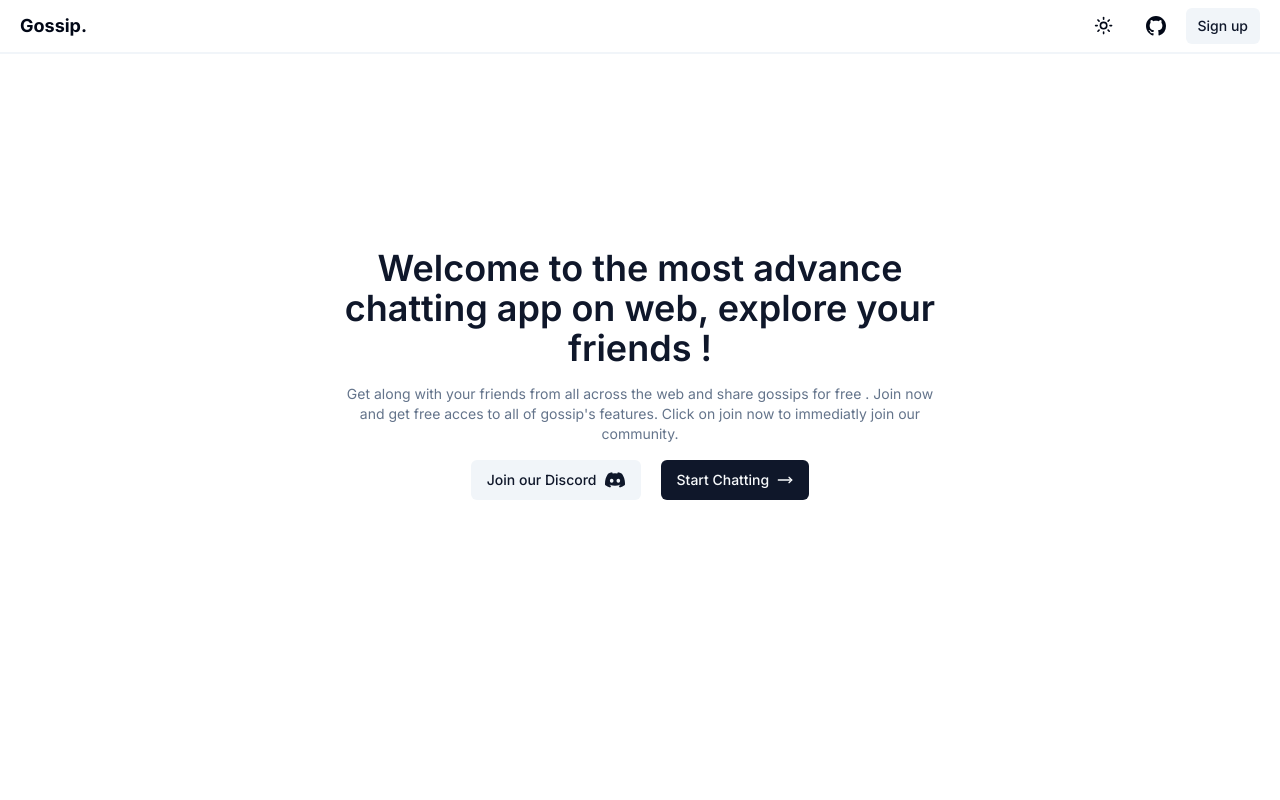
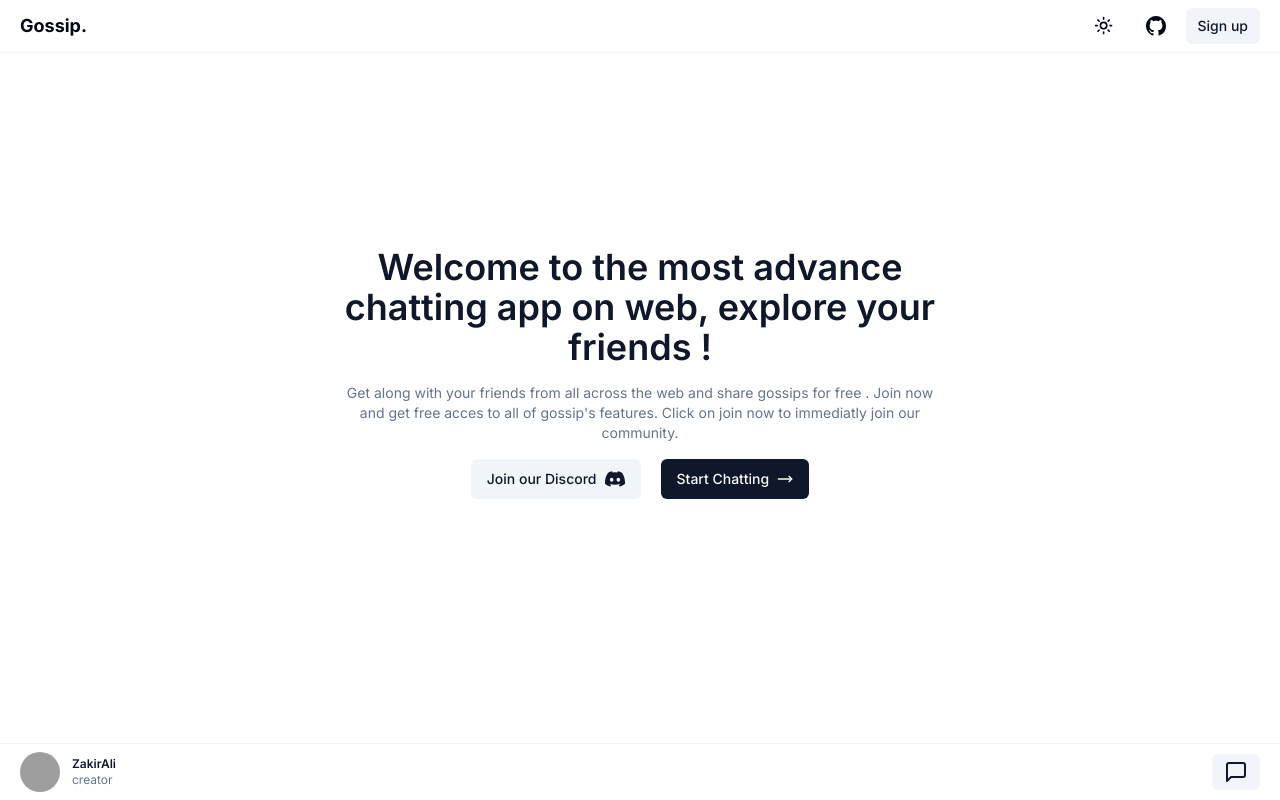
Before and after one commit to zakirali05/Gossip, a Next.js app: page / in a window 1280 px wide. Built offline with nearby package versions, Linux system fonts and the light colour scheme; grey boxes are pictures that could not be loaded.

Commit message:
Footer completed

```diff
--- a/app/(root)/page.tsx
+++ b/app/(root)/page.tsx
@@ -1,3 +1,4 @@
+import Footer from "@/components/footer";
 import Header from "@/components/header";
 import Hero from "@/components/hero";
 
@@ -6,6 +7,7 @@ export default function Home() {
    <div>
     <Header/>
     <Hero/>
+    <Footer/>
    </div>
   )
 }
--- /dev/null
+++ b/components/footer.tsx
@@ -0,0 +1,44 @@
+import { Avatar, AvatarFallback, AvatarImage } from "@/components/ui/avatar";
+import { Button } from "./ui/button";
+import { MessageSquare } from "lucide-react";
+
+import {
+  Tooltip,
+  TooltipContent,
+  TooltipProvider,
+  TooltipTrigger,
+} from "@/components/ui/tooltip";
+
+const Footer = () => {
+  const profileImg =
+    "https://avatars.githubusercontent.com/u/109236535?s=400&u=4e86c15b051226606a27a832c48b56b439804b3a&v=4";
+
+  return (
+    <div className="flex items-center justify-between    px-5 py-2  border-t border-secondary absolute bottom-0 w-full">
+      <div className="flex items-center gap-3">
+        <Avatar>
+          <AvatarImage src={profileImg} />
+          <AvatarFallback>ZK</AvatarFallback>
+        </Avatar>
+        <div className="flex flex-col">
+          <h2 className="text-primary text-xs font-semibold">ZakirAli</h2>
+          <p className="text-xs text-muted-foreground">creator</p>
+        </div>
+      </div>
+      <TooltipProvider>
+        <Tooltip delayDuration={10} >
+          <TooltipTrigger>
+            <Button size="sm" variant="secondary">
+              <MessageSquare />
+            </Button>
+          </TooltipTrigger>
+          <TooltipContent side="left">
+            <p>Chat with the creator</p>
+          </TooltipContent>
+        </Tooltip>
+      </TooltipProvider>
+    </div>
+  );
+};
+
+export default Footer;
--- a/components/header.tsx
+++ b/components/header.tsx
@@ -6,7 +6,7 @@ import {BsGithub} from "react-icons/bs"
 const Header = () => {
 const githubLink = "https://github.com/zakirali05/Gossip"
 
-  return <nav className="px-5 py-2  border-b-2 border-secondary">
+  return <nav className="px-5 py-2  border-b border-secondary">
     <div className="flex items-center justify-between">
         <div className="logo">
             <h1 className="font-bold text-lg">Gossip.</h1>
--- /dev/null
+++ b/components/ui/avatar.tsx
@@ -0,0 +1,50 @@
+"use client"
+
+import * as React from "react"
+import * as AvatarPrimitive from "@radix-ui/react-avatar"
+
+import { cn } from "@/lib/utils"
+
+const Avatar = React.forwardRef<
+  React.ElementRef<typeof AvatarPrimitive.Root>,
+  React.ComponentPropsWithoutRef<typeof AvatarPrimitive.Root>
+>(({ className, ...props }, ref) => (
+  <AvatarPrimitive.Root
+    ref={ref}
+    className={cn(
+      "relative flex h-10 w-10 shrink-0 overflow-hidden rounded-full",
+      className
+    )}
+    {...props}
+  />
+))
+Avatar.displayName = AvatarPrimitive.Root.displayName
+
+const AvatarImage = React.forwardRef<
+  React.ElementRef<typeof AvatarPrimitive.Image>,
+  React.ComponentPropsWithoutRef<typeof AvatarPrimitive.Image>
+>(({ className, ...props }, ref) => (
+  <AvatarPrimitive.Image
+    ref={ref}
+    className={cn("aspect-square h-full w-full", className)}
+    {...props}
+  />
+))
+AvatarImage.displayName = AvatarPrimitive.Image.displayName
+
+const AvatarFallback = React.forwardRef<
+  React.ElementRef<typeof AvatarPrimitive.Fallback>,
+  React.ComponentPropsWithoutRef<typeof AvatarPrimitive.Fallback>
+>(({ className, ...props }, ref) => (
+  <AvatarPrimitive.Fallback
+    ref={ref}
+    className={cn(
+      "flex h-full w-full items-center justify-center rounded-full bg-muted",
+      className
+    )}
+    {...props}
+  />
+))
+AvatarFallback.displayName = AvatarPrimitive.Fallback.displayName
+
+export { Avatar, AvatarImage, AvatarFallback }
--- /dev/null
+++ b/components/ui/tooltip.tsx
@@ -0,0 +1,30 @@
+"use client"
+
+import * as React from "react"
+import * as TooltipPrimitive from "@radix-ui/react-tooltip"
+
+import { cn } from "@/lib/utils"
+
+const TooltipProvider = TooltipPrimitive.Provider
+
+const Tooltip = TooltipPrimitive.Root
+
+const TooltipTrigger = TooltipPrimitive.Trigger
+
+const TooltipContent = React.forwardRef<
+  React.ElementRef<typeof TooltipPrimitive.Content>,
+  React.ComponentPropsWithoutRef<typeof TooltipPrimitive.Content>
+>(({ className, sideOffset = 4, ...props }, ref) => (
+  <TooltipPrimitive.Content
+    ref={ref}
+    sideOffset={sideOffset}
+    className={cn(
+      "z-50 overflow-hidden rounded-md border bg-popover px-3 py-1.5 text-sm text-popover-foreground shadow-md animate-in fade-in-0 zoom-in-95 data-[state=closed]:animate-out data-[state=closed]:fade-out-0 data-[state=closed]:zoom-out-95 data-[side=bottom]:slide-in-from-top-2 data-[side=left]:slide-in-from-right-2 data-[side=right]:slide-in-from-left-2 data-[side=top]:slide-in-from-bottom-2",
+      className
+    )}
+    {...props}
+  />
+))
+TooltipContent.displayName = TooltipPrimitive.Content.displayName
+
+export { Tooltip, TooltipTrigger, TooltipContent, TooltipProvider }
--- a/package.json
+++ b/package.json
@@ -9,8 +9,10 @@
     "lint": "next lint"
   },
   "dependencies": {
+    "@radix-ui/react-avatar": "^1.0.4",
     "@radix-ui/react-dropdown-menu": "^2.0.6",
     "@radix-ui/react-slot": "^1.0.2",
+    "@radix-ui/react-tooltip": "^1.0.7",
     "class-variance-authority": "^0.7.0",
     "clsx": "^2.0.0",
     "lucide-react": "^0.292.0",
```
Also changed, not shown: public/profle.png (added), 1 other file (tests, documents, lock files or other folders).
